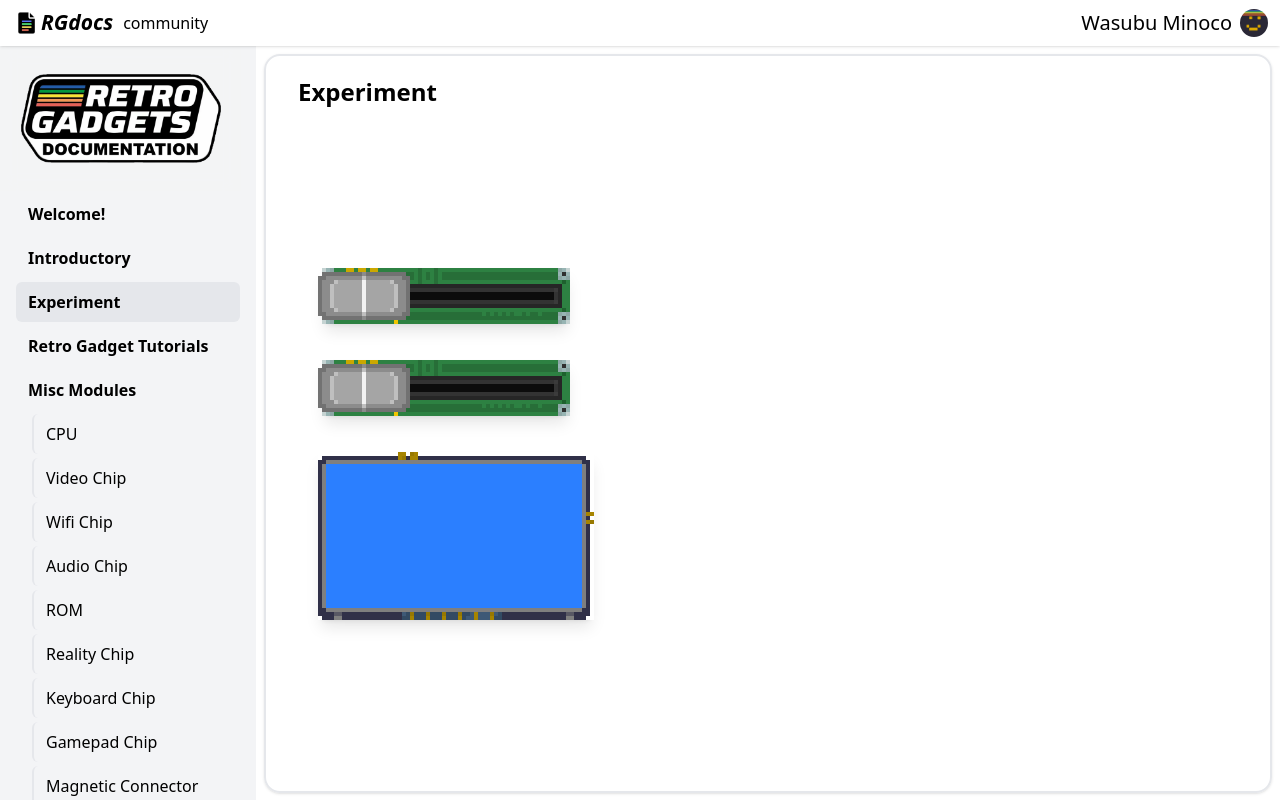
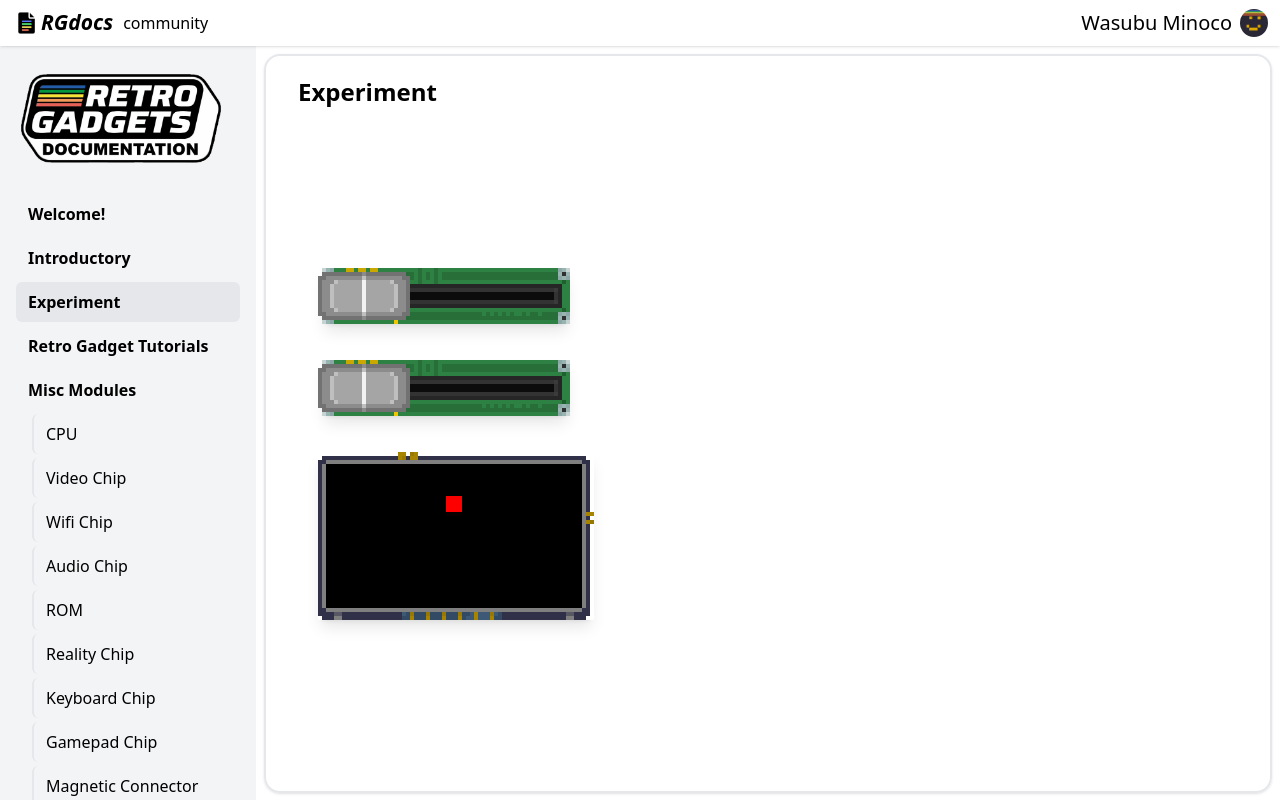
Before and after one commit to wasubu/mino-website, a React (Vite) app in the folder rgdocsBuilder/: page /rgdocs/experiment in a window 1280 px wide. Built offline with nearby package versions, Linux system fonts and the light colour scheme.

Commit message:
I got the screen to run out off canvas but what is this ghosting?

```diff
--- a/rgdocsBuilder/src/components/RGmodules/RGScreen.tsx
+++ b/rgdocsBuilder/src/components/RGmodules/RGScreen.tsx
@@ -1,4 +1,4 @@
-import { type JSX } from "react"
+import { useEffect, useRef, type JSX } from "react"
 import ScreenMain64by36 from "../../assets/screenMain64by32.png"
 import ScreenFrame64by36 from "../../assets/screenFrame64by32.png"
 
@@ -24,37 +24,87 @@ const RGScreen: React.FC<{ className?: string }> = ({ className }) => {
                 }}
                 className="absolute"
             />
-            <FillScreen color="bg-blue-500" scale={moduleScale}></FillScreen>
-            <SetPixel x={64} y={0} color="bg-red-500" scale={moduleScale}></SetPixel>
+            <DrawCanvas scale={moduleScale}></DrawCanvas>
+            {/* <FillScreen color="bg-blue-500" scale={moduleScale}></FillScreen>
+            <SetPixel x={64} y={0} color="bg-red-500" scale={moduleScale}></SetPixel> */}
         </div>
     )
 }
 
-function FillScreen({ scale, color }: { scale: number; color: string }) {
-    const screenXsize = 64
-    const screenYsize = 36
-    const result: JSX.Element[] = []
-    for (let row = 0; row < screenYsize; row++) {
-        for (let col = 0; col < screenXsize; col++) {
-            const index = row * screenXsize + col
-            result.push(
-                <SetPixel key={index} x={col} y={row} color={color} scale={scale} ></SetPixel>
-            )
+function DrawCanvas({ scale }: { scale: number }) {
+    const canvasRef = useRef<HTMLCanvasElement>(null)
+
+    useEffect(() => {
+        const canvas = canvasRef.current
+        if (!canvas) return
+        const vid = canvas.getContext("2d")
+        if (!vid) return
+        canvas.width = 64
+        canvas.height = 36
+        let t = 0
+        let frameId: number
+        const draw = () => {
+            t += 0.03
+
+            vid.fillStyle = "black"
+            vid.fillRect(0, 0, 64, 36)
+
+            const x = 30
+            const y = Math.sin(t) * 13 + 15
+
+            vid.fillStyle = "red"
+            vid.fillRect(x, y, 4, 4)
+
+            frameId = requestAnimationFrame(draw)
         }
-    }
-    return <>{result}</>
-}
+        draw()
+        return () => cancelAnimationFrame(frameId)
+    }, [])
 
-function SetPixel({ x, y, color, scale }: { x: number; y: number; color: string; scale: number }) {
-    if (y < 0 || y > 35) return null
-    if (x < 0 || x > 63) return null
-    const pixelStyle = `absolute ${color}`
     return (
-        <div className={pixelStyle} style={{
-            top: (y + 3) * scale, left: (x + 2) * scale, //intentional
-            width: scale, height: scale
-        }}> </div>
+        <canvas
+            ref={canvasRef}
+            className="absolute"
+            style={{
+                top: 3 * scale,
+                left: 2 * scale,
+                width: 64 * scale,
+                height: 36 * scale,
+                imageRendering: "pixelated"
+            }}
+        >
+
+        </canvas>
     )
 }
 
+
+
+// function FillScreen({ scale, color }: { scale: number; color: string }) {
+//     const screenXsize = 64
+//     const screenYsize = 36
+//     const result: JSX.Element[] = []
+//     for (let row = 0; row < screenYsize; row++) {
+//         for (let col = 0; col < screenXsize; col++) {
+//             const index = row * screenXsize + col
+//             result.push(
+//                 <SetPixel key={index} x={col} y={row} color={color} scale={scale} ></SetPixel>
+//             )
+//         }
+//     }
+//     return <>{result}</>
+// }
+
+// function SetPixel({ x, y, color, scale }: { x: number; y: number; color: string; scale: number }) {
+//     if (y < 0 || y > 35) return null
+//     if (x < 0 || x > 63) return null
+//     const pixelStyle = `absolute ${color}`
+//     return (
+//         <div className={pixelStyle} style={{
+//             top: (y + 3) * scale, left: (x + 2) * scale, //intentional
+//             width: scale, height: scale
+//         }}> </div>
+//     )
+// }
+
 export default RGScreen
```
